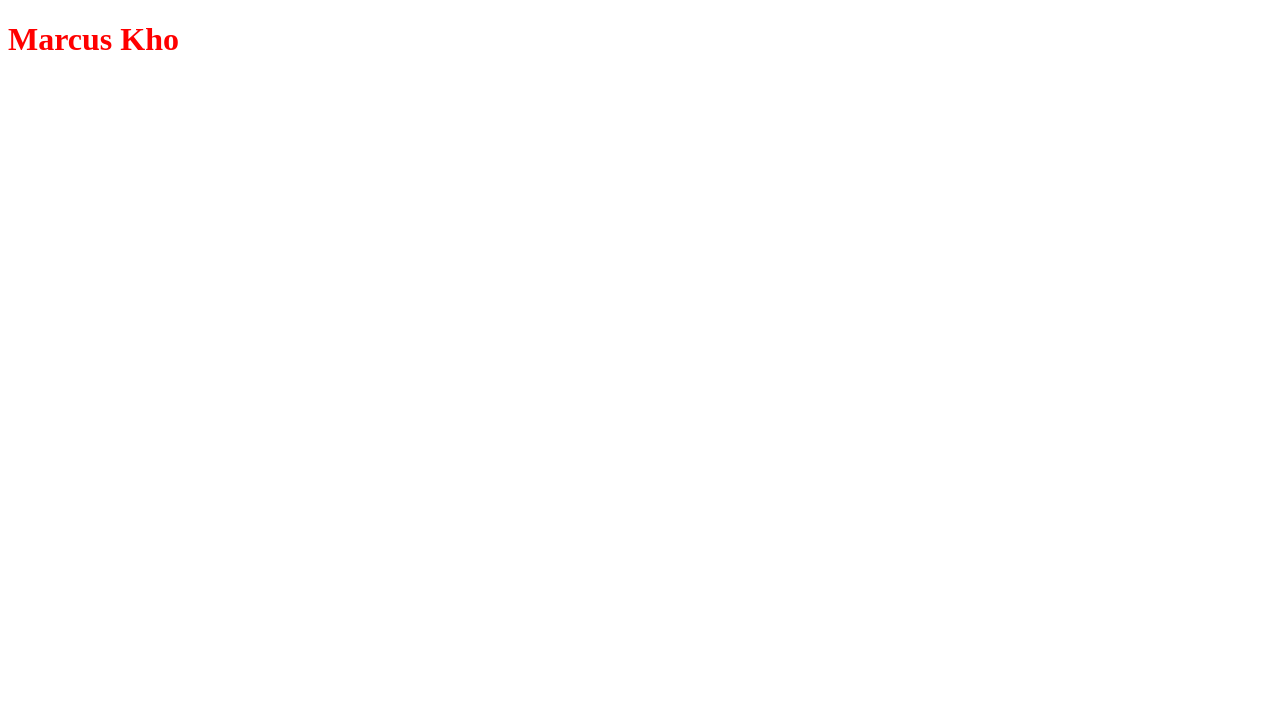
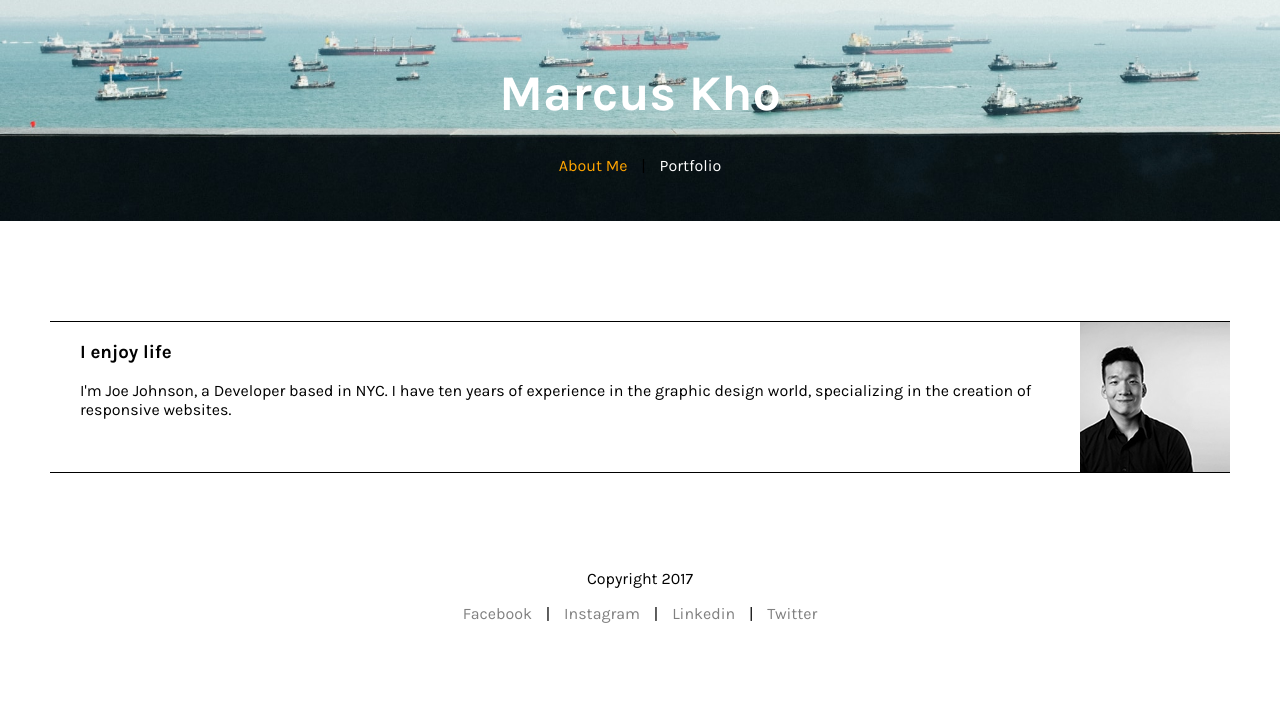
Before and after one commit to marcuskho/fewd-hw-01, a plain HTML site: page index.html in a window 1280 px wide. Drawn offline with Linux system fonts and the light colour scheme.

Commit message:
commit 2
Added new images

```diff
--- a/CSS/style.css
+++ b/CSS/style.css
@@ -1,3 +1,78 @@
-h1{
-	color:red;
+body{
+	font-family: 'Karla', sans-serif;
+	font-weight: 1.5;
+	color:black;
+	margin:0;
+
 }
+
+
+
+h1	{
+	color: white;
+	font-size: 50px;
+}
+
+
+
+div img{
+	float:right;
+
+}
+
+a{
+	color:white;
+	font-size: 16px;
+	font-weight: 700i;
+	text-decoration:none;
+	margin: 10px;
+}
+a:hover{
+	background-color: #ffe082;
+}
+
+.font{
+	color:orange;
+}
+
+.about{
+	padding-left: 30px;
+	margin-top: 100px;
+	background-color: white;
+	overflow:auto;
+
+	border-top: 1px solid black;
+	border-bottom: 1px solid black;
+	margin-left: 50px;
+	margin-right: 50px;
+
+}
+
+.tababout{
+	color: orange;
+	text-align: center;
+	margin-top: 100px;
+	background: green;
+
+}
+
+
+
+
+
+
+header{
+	background-image:url(../images/backdrop1.jpg);
+	background-size:cover;
+	background-position: bottom;
+	text-align: center;
+	padding: 30px;
+}
+
+.bottom{
+	color:grey;
+}
+footer{
+	text-align: center;
+	padding: 80px;
+}
--- a/index.html
+++ b/index.html
@@ -2,12 +2,42 @@
 <html>
 <head>
 	<title> Marcus Kho </title>
-<link rel="stylesheet" href="css/style.css">
-
+	<link rel="stylesheet" href="css/style.css">
+	<link href="https://fonts.googleapis.com/css?family=Karla:400,400i,700,700i" rel="stylesheet">
 </head>
 
+
 <body>
+<header>
 	<h1>Marcus Kho</h1>
+
+	<p><a class="font" href="index.html">About Me</a> | <a href="portfolio.html">Portfolio</a></p>
+
+
+</div>
+
+
+</header>
+
+
+
+<div class="about">
+	<img src="images/me.jpg" alt="profile pic">
+	<h3>I enjoy life</h3>
+	<p>I'm Joe Johnson, a Developer based in NYC. I have ten years of experience in the graphic design world, specializing in the creation of responsive websites.</p>
+
+</div>
+
+<footer>
+
+	<p>Copyright 2017</p>
+
+	<p>
+		<a class="bottom" href="https://www.facebook.com/"target="_blank" >Facebook</a> | <a class="bottom" href="#"target="_blank">Instagram</a> | <a class="bottom" href="#"target="_blank">Linkedin</a> | <a class="bottom" href="#"target="_blank">Twitter</a>
+
+	</p>
+
+</footer>
 
 </body>
 </html>
```
Also changed, not shown: portfolio.html (+22 -2 lines), images/Backdrop1.jpg (added), images/me.jpg (added), 2 other files.
